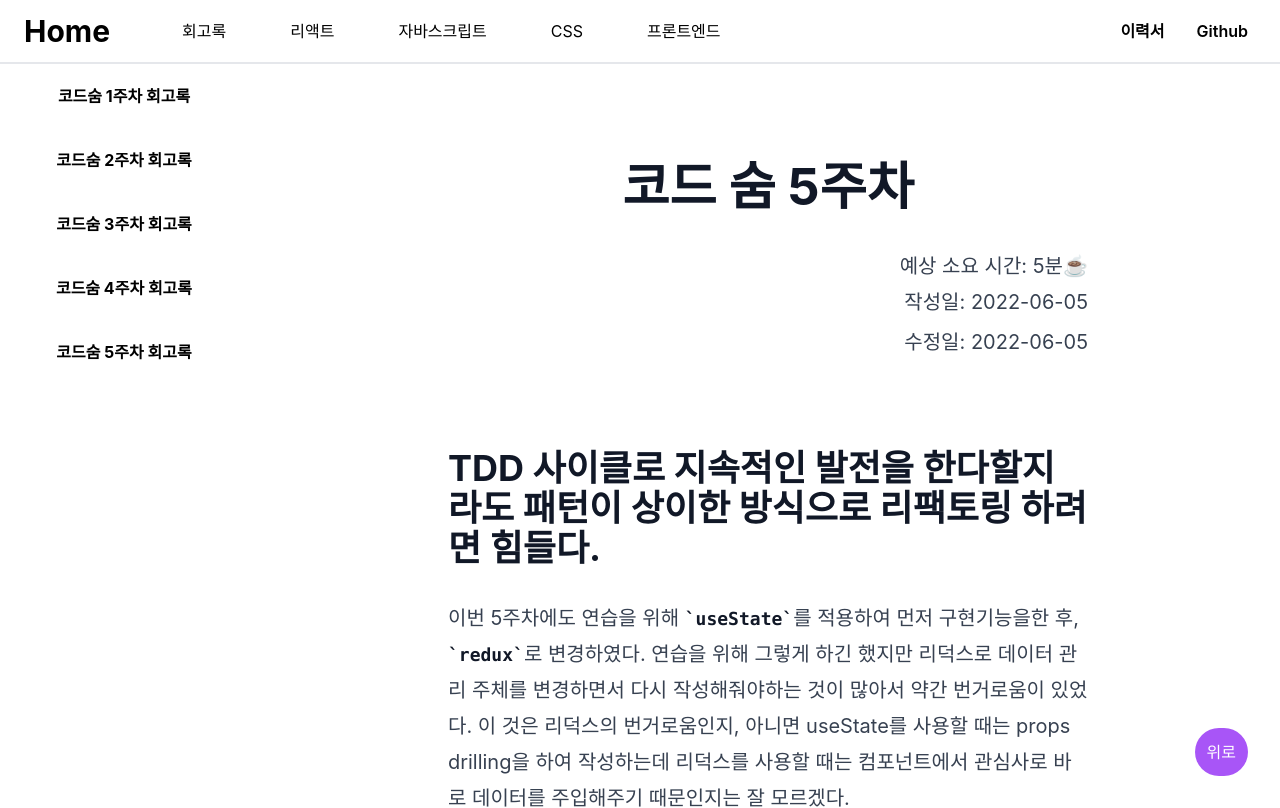
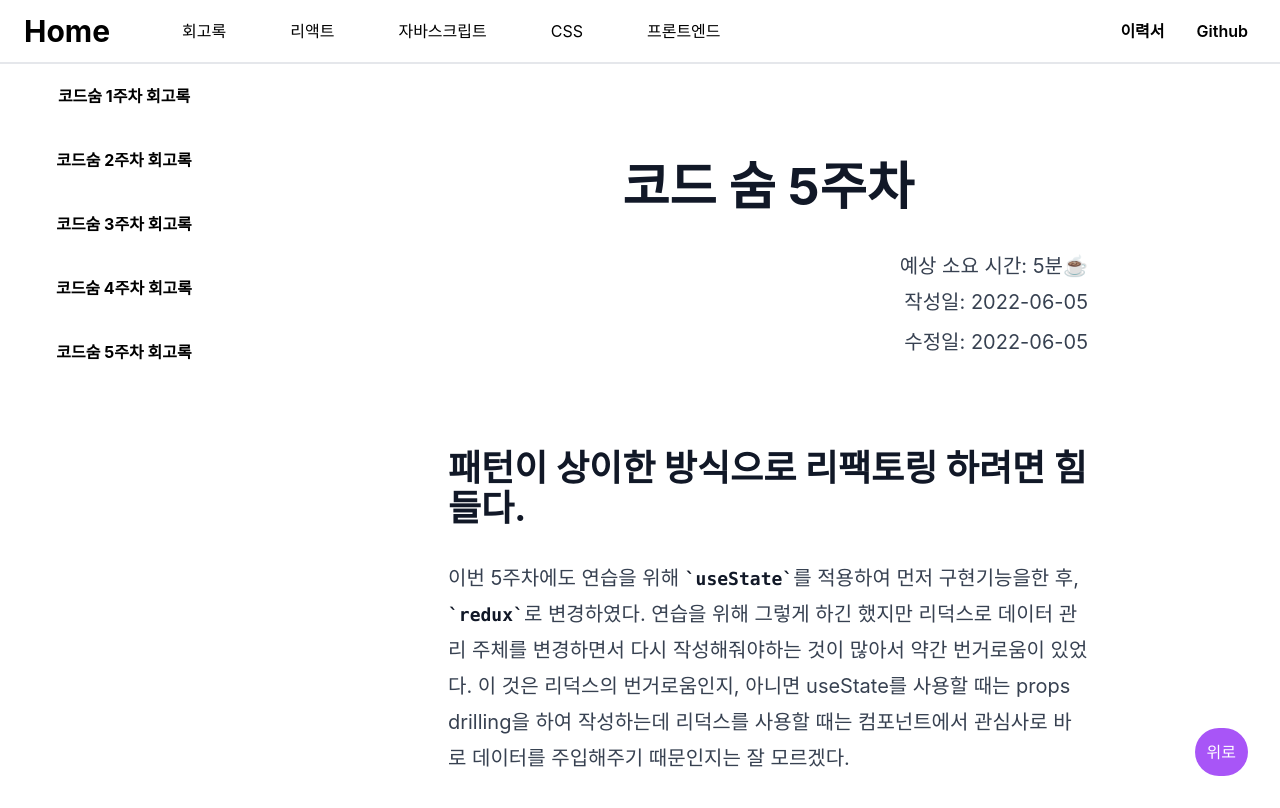
Before and after one commit to rukeni/blog, a Next.js app: page /diary/soom-5 in a window 1280 px wide. Built offline with nearby package versions, Linux system fonts and the light colour scheme; a web font is replaced by a local one.

Commit message:
제목 수정

```diff
--- a/pages/diary/soom-5.mdx
+++ b/pages/diary/soom-5.mdx
@@ -2,7 +2,7 @@ import HeadPost from '@components/Post/HeadPost.tsx'
 
 <HeadPost title='코드 숨 5주차' createdDate='2022-06-05' updatedDate='2022-06-05' estimatedTime={5} />
 
-## TDD 사이클로 지속적인 발전을 한다할지라도 패턴이 상이한 방식으로 리팩토링 하려면 힘들다.
+## 패턴이 상이한 방식으로 리팩토링 하려면 힘들다.
 
 이번 5주차에도 연습을 위해 `useState`를 적용하여 먼저 구현기능을한 후, `redux`로 변경하였다.
 연습을 위해 그렇게 하긴 했지만 리덕스로 데이터 관리 주체를 변경하면서 다시 작성해줘야하는 것이 많아서 약간 번거로움이 있었다.
```
